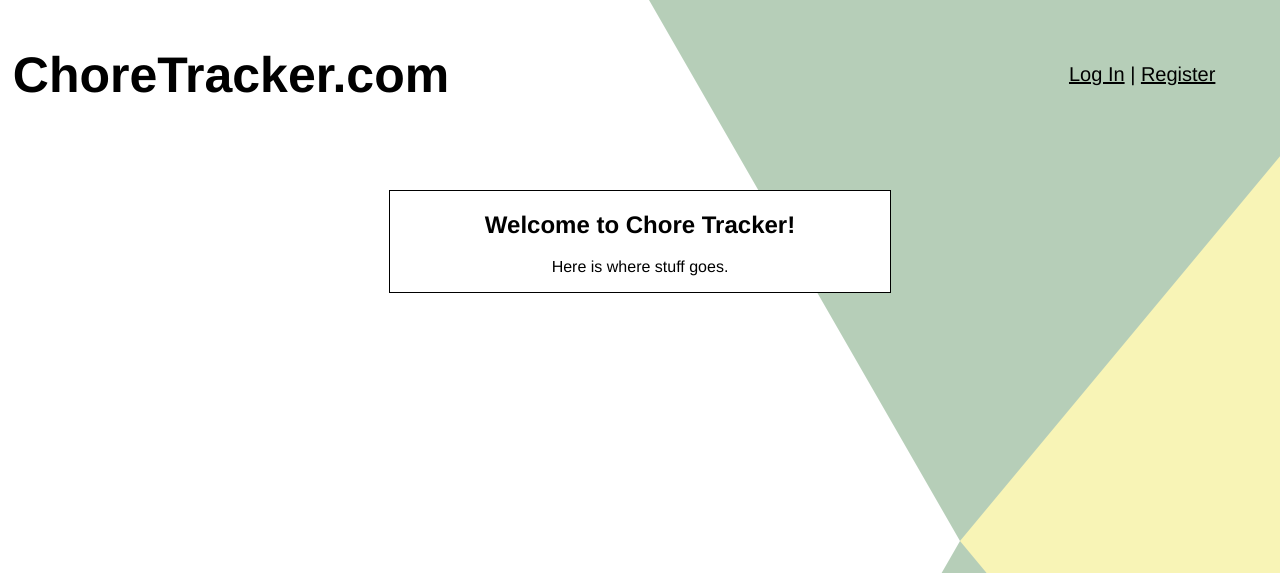
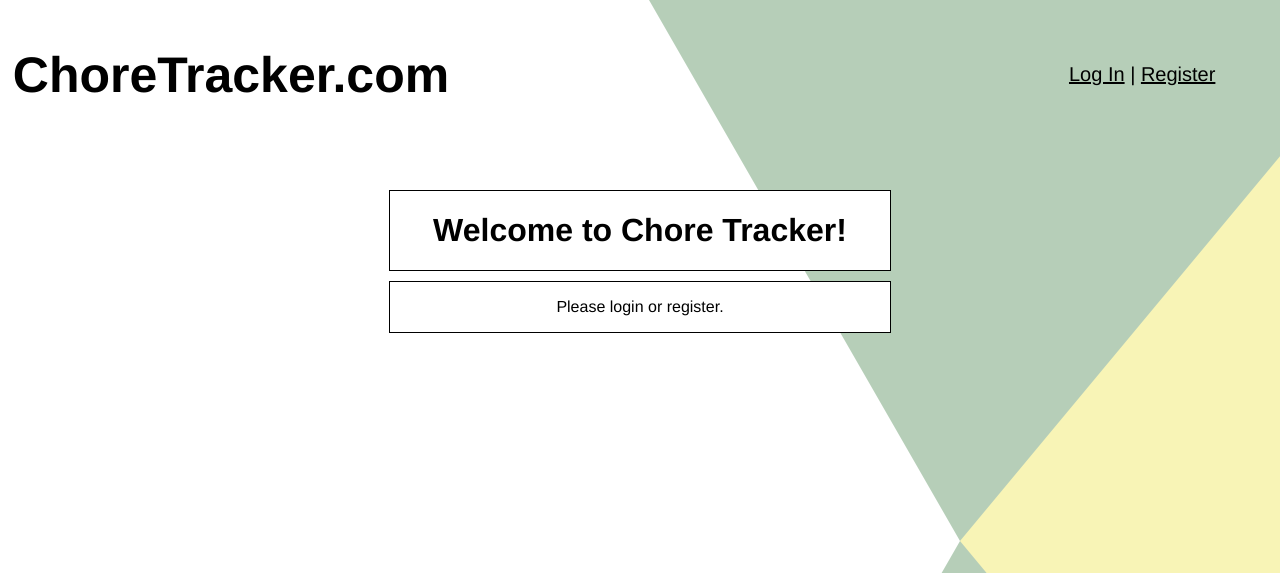
Before and after one commit to Risch1997/IIT-Project, a PHP site: page / in a window 1280 px wide. Shown: the top 573 px of the page. Run offline with PHP 8.4, Linux system fonts and the light colour scheme; some web fonts are replaced.

Commit message:
changed index slightly

```diff
--- a/index.php
+++ b/index.php
@@ -17,9 +17,12 @@
 		}
 		else {
 			echo "
+			<div id=\"indexwelcomediv\">
+				<h1>Welcome to Chore Tracker!</h1>
+			</div>
 			<div id=\"indexdiv\">
-				<h2>Welcome to Chore Tracker!</h2>
-				<p>Here is where stuff goes.</p>
+				<p>Please login or register.<p>
+			</div>
 			";
 		}
 		?>
--- a/resources/styles/style.css
+++ b/resources/styles/style.css
@@ -199,8 +199,20 @@ input[type=text], input[type=email], input[type=password]{
 	background: rgb(247,244,184);
 }
 
+#indexwelcomediv{
+	margin: 0 auto;
+	padding: 0;
+	clear: both;
+	text-align: center;
+	border-style: solid;
+	border-color: black;
+	border-width: 1px;
+	width: 500px;
+	background: white;
+}
+
 #indexdiv{
-	margin: 0 auto;
+	margin: 10px auto;
 	padding: 0;
 	clear: both;
 	text-align: center;
```
